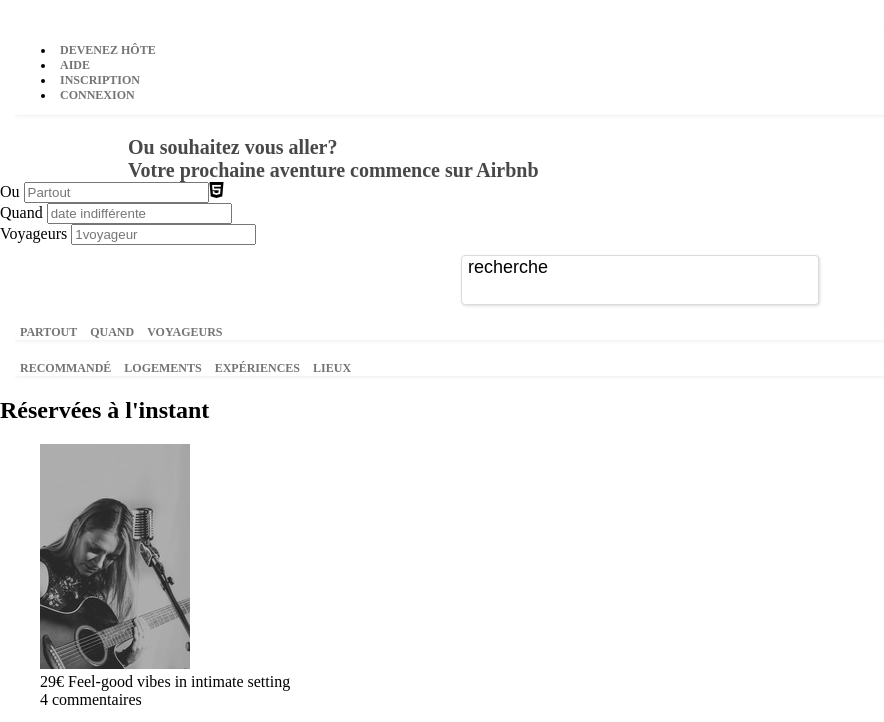
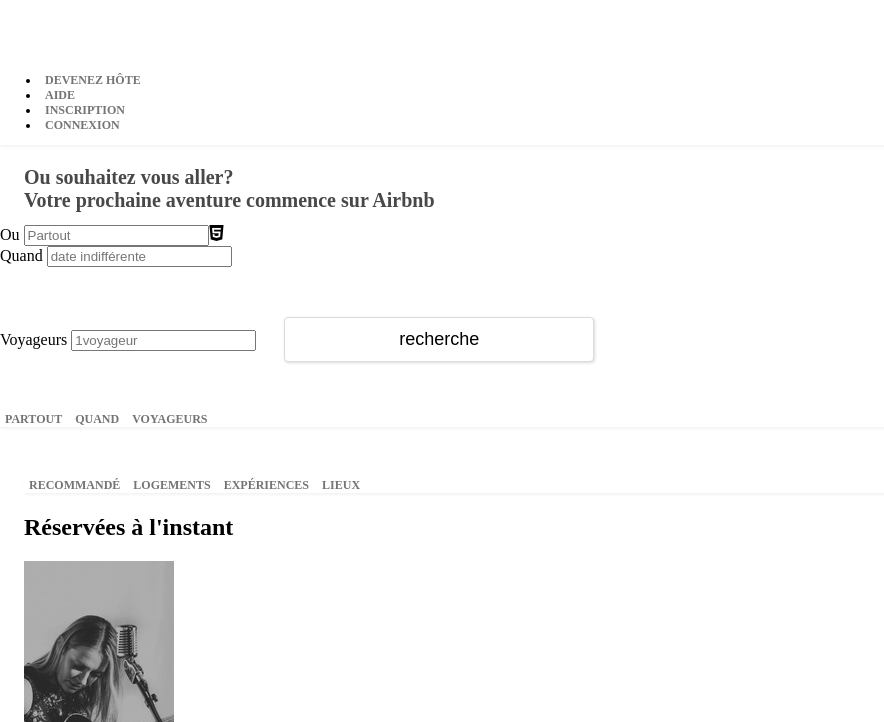
Before and after one commit to c-dehondt/airbnb, a plain HTML site: page index.html in a window 1280 px wide. Shown: the part 47-769 px from the top of the page, without its empty margins (0-884 px from the left). Drawn offline with Linux system fonts and the light colour scheme; files whose address does not match are found by name; a web font is replaced by a local one.

```diff
--- a/css/style.css
+++ b/css/style.css
@@ -11,17 +11,35 @@ body{
 }
 
 /*header*/
-button, .reservees, h1{
+/***************debut de "en commun"************************/
+button, h1,{
   margin: auto;
 }
 
-header{
+button, nav{
+  margin-top:50px;
+}
+
+main, h1, button{
+  margin-left: 24px;
+}
+
+header, nav, .gallery{
   width: 100%;
 }
+
+button, nav{
+  margin-top:50px;
+}
+nav, .gallery, figure{
+  margin-left: 0%;
+}
+/*******************fin de "en commun"*********************/
 
 h1{
   font-size: 20px;
   list-style: 30px;
+  margin-top: 20px;
   width: 80%;
   color: #484848;
 }
@@ -42,14 +60,10 @@ header img{
   height:34px;
 }
 
-button{
-  margin-top:10px;
-}
 
 button{
-  display: flex;
-  width:358px;
-  height:50px;
+  width:310px;
+  height:45px;
   background-color: #ffffff;
   border:1px solid #DBDBDB;
   border-radius:4px;
@@ -62,7 +76,6 @@ nav{
   box-shadow: 1px 1px 3px #f4f4f4;
   width:100%;
   font-size:12px;
-  margin:20px 15px;
   overflow-x: scroll;
 
   font-weight: bold;
@@ -76,7 +89,5 @@ nav{
   display: flex;
   flex-flow:nowrap;
   justify-content:space-between;
-  align-content: space-around;
-  width:100%;
   overflow-x: scroll;
 }
```
